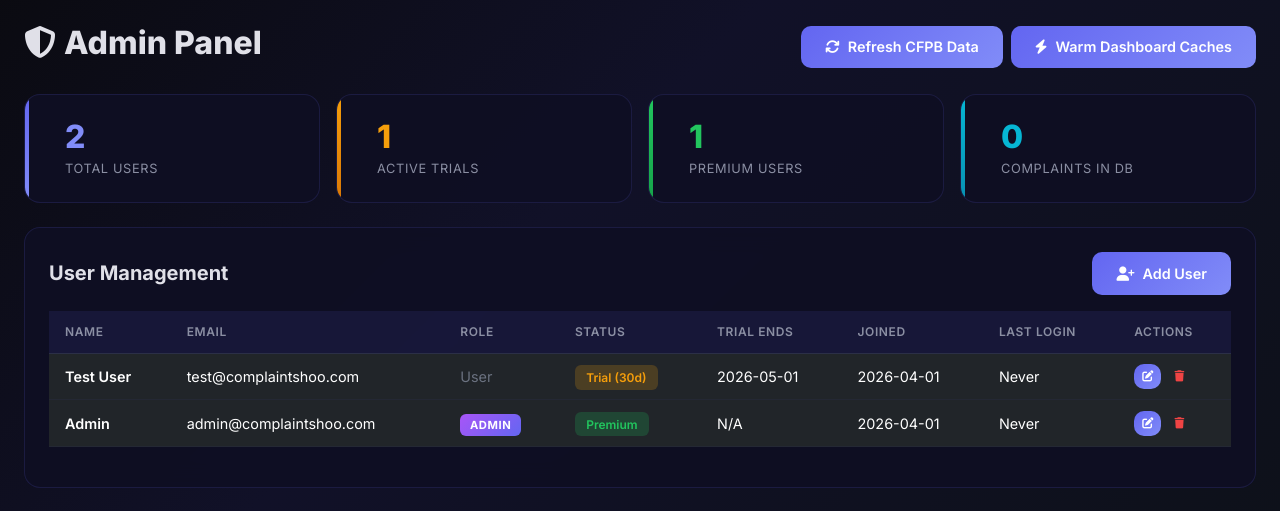
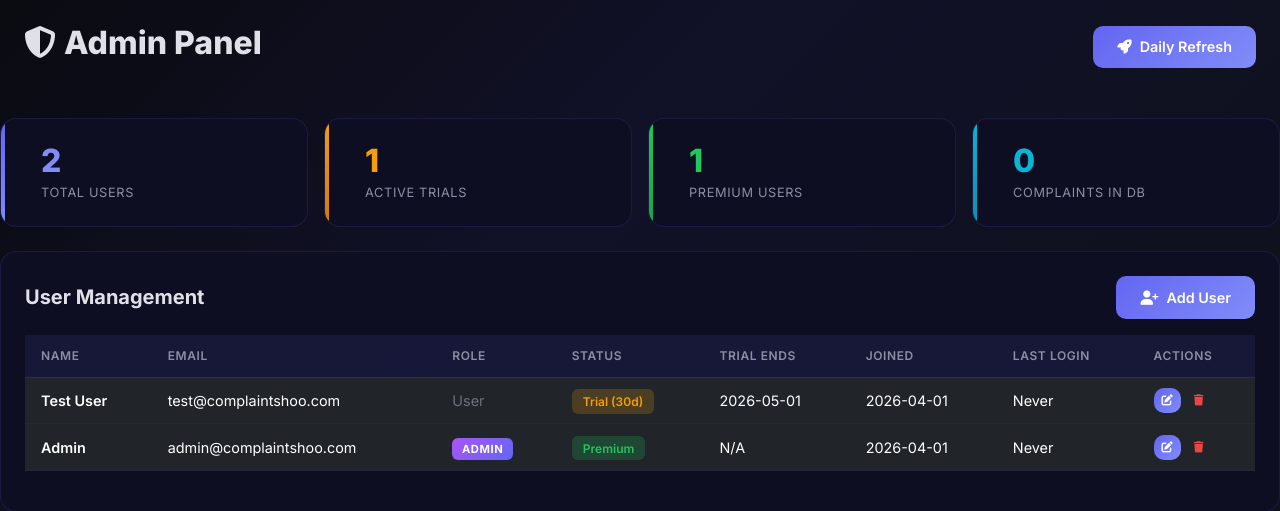
Before and after one commit to naveedk2535-tech/ProjectComplaints, a Flask app: page /admin in a window 1280 px wide. Shown: the part 69-580 px from the top of the page. Run offline with Flask 3, Linux system fonts and the light colour scheme; the visitor is signed in with stand-in values (Sample User, id 1); data comes from the database, SQL or seed files in the repository; some libraries are stand-ins or nearby versions.

Commit message:
Add one-click Daily Refresh: CFPB data + volumes + cache warm
Admin panel now has single 'Daily Refresh' button that runs full pipeline:
1. Fetch new CFPB complaints
2. Update monthly volumes for all companies from CFPB API
3. Clear and rebuild all 27 dashboard caches

Shows real-time progress bar with per-step status. Each step runs
per-company to avoid PA timeout. After refresh, all customer
dropdown switches are instant.

Co-Authored-By: Claude Opus 4.6 (1M context) <noreply@anthropic.com>

```diff
--- a/dashboard/app.py
+++ b/dashboard/app.py
@@ -556,6 +556,62 @@ def create_app():
         result = refresh_data(company=company)
         return jsonify(result)
 
+    @app.route('/api/admin/refresh-volumes', methods=['POST'])
+    @admin_required
+    def admin_refresh_volumes():
+        """Refresh MonthlyVolume data from CFPB API for one company.
+        Call with ?company=NAME. Fetches any months missing or needing update."""
+        import requests as _req
+        from models.database import MonthlyVolume
+        from datetime import timedelta as _td
+
+        company = request.args.get('company', '')
+        if not company:
+            return jsonify({'error': 'company required'}), 400
+
+        CFPB_API = "https://www.consumerfinance.gov/data-research/consumer-complaints/search/api/v1/"
+        today = date.today()
+        start = date(2023, 4, 1)
+        updated = 0
+
+        current = start
+        while current <= today:
+            y, m = current.year, current.month
+            month_key = f"{y}-{m:02d}"
+
+            # Skip if already have this month (unless it's recent — re-check last 2 months)
+            existing = MonthlyVolume.query.filter_by(company=company, month=month_key).first()
+            month_end = date(y + (1 if m == 12 else 0), (m % 12) + 1, 1) - _td(days=1)
+            is_recent = (today - month_end).days < 60
+
+            if existing and existing.total_complaints > 0 and not is_recent:
+                current = date(y + (1 if m == 12 else 0), (m % 12) + 1, 1)
+                continue
+
+            try:
+                r = _req.get(CFPB_API, params={
+                    'company': company, 'size': 0, 'no_aggs': 'true',
+                    'date_received_min': date(y, m, 1).isoformat(),
+                    'date_received_max': month_end.isoformat(),
+                }, timeout=15)
+                r.raise_for_status()
+                total = r.json().get('hits', {}).get('total', {}).get('value', 0)
+            except Exception:
+                total = 0
+
+            if total > 0:
+                if existing:
+                    existing.total_complaints = total
+                    existing.last_updated = datetime.utcnow()
+                else:
+                    db.session.add(MonthlyVolume(company=company, month=month_key, total_complaints=total))
+                updated += 1
+
+            current = date(y + (1 if m == 12 else 0), (m % 12) + 1, 1)
+
+        db.session.commit()
+        return jsonify({'company': company, 'months_updated': updated})
+
     @app.route('/api/admin/decompress-db', methods=['POST'])
     @admin_required
     def admin_decompress_db():
--- a/dashboard/templates/admin.html
+++ b/dashboard/templates/admin.html
@@ -6,16 +6,24 @@
     <div class="d-flex justify-content-between align-items-center mb-4">
         <h2 style="font-weight: 800;"><i class="fas fa-shield-alt me-2"></i>Admin Panel</h2>
         <div class="d-flex gap-2">
-            <button class="btn btn-cw" onclick="refreshCFPB()">
-                <i class="fas fa-sync me-2"></i>Refresh CFPB Data
-            </button>
-            <button class="btn btn-cw" id="warmBtn" onclick="warmCaches()">
-                <i class="fas fa-bolt me-2"></i>Warm Dashboard Caches
+            <button class="btn btn-cw" id="dailyRefreshBtn" onclick="dailyRefresh()">
+                <i class="fas fa-rocket me-2"></i>Daily Refresh
             </button>
             <button class="btn btn-cw-outline" onclick="decompressDB()" id="decompressBtn" style="display:none;">
                 <i class="fas fa-database me-2"></i>Decompress DB
             </button>
         </div>
+    </div>
+
+    <!-- Daily Refresh Progress Panel -->
+    <div id="refresh-panel" class="card-cw p-3 mb-4" style="display:none;">
+        <h6 style="font-weight:700;margin-bottom:8px;"><i class="fas fa-tasks me-2"></i>Daily Refresh Progress</h6>
+        <div id="refresh-steps" style="font-size:0.82rem;"></div>
+        <div class="mt-2" style="background:var(--bg-input);border-radius:8px;height:8px;overflow:hidden;">
+            <div id="refresh-bar" style="height:100%;background:var(--accent-indigo);width:0%;transition:width 0.3s;border-radius:8px;"></div>
+        </div>
+        <div id="refresh-status" class="mt-2" style="font-size:0.78rem;color:var(--text-muted);"></div>
+    </div>
     </div>
 
     <!-- Admin KPIs -->
@@ -220,60 +228,110 @@ async function saveUser() {
     }
 }
 
-async function warmCaches() {
-    const btn = document.getElementById('warmBtn');
+// ── Daily Refresh: full pipeline ──────────────────────────────
+// Step 1: Refresh CFPB complaint data
+// Step 2: Update monthly volumes for all companies
+// Step 3: Clear + rebuild all dashboard caches
+async function dailyRefresh() {
+    const btn = document.getElementById('dailyRefreshBtn');
+    const panel = document.getElementById('refresh-panel');
+    const steps = document.getElementById('refresh-steps');
+    const bar = document.getElementById('refresh-bar');
+    const status = document.getElementById('refresh-status');
+
     btn.disabled = true;
-    btn.innerHTML = '<span class="spinner-cw me-2"></span>Clearing caches...';
-    showStatus('Clearing old caches...', 'info');
+    btn.innerHTML = '<span class="spinner-cw me-2"></span>Running...';
+    panel.style.display = 'block';
+    const startTime = Date.now();
+
+    function updateStep(html) { steps.innerHTML = html; }
+    function updateBar(pct) { bar.style.width = pct + '%'; }
+    function updateStatus(text) { status.textContent = text; }
+    function elapsed() { return ((Date.now() - startTime) / 1000).toFixed(0) + 's'; }
+
+    let stepHtml = '';
+    function addStep(icon, color, text) {
+        stepHtml += `<div class="d-flex align-items-center gap-2 mb-1"><i class="fas fa-${icon}" style="color:var(--accent-${color});width:16px;"></i><span>${text}</span></div>`;
+        updateStep(stepHtml);
+    }
 
     try {
-        // Step 1: Clear caches and get company list
+        // ── STEP 1: Refresh CFPB complaints ──
+        addStep('spinner fa-spin', 'indigo', 'Fetching new complaints from CFPB...');
+        updateBar(5);
+        const cfpbResp = await fetch('/api/cfpb/refresh', {
+            method: 'POST', headers: {'Content-Type': 'application/json'}, body: '{}'
+        });
+        const cfpb = await cfpbResp.json();
+        stepHtml = stepHtml.replace('fa-spinner fa-spin', 'fa-check').replace('Fetching new', 'Fetched');
+        addStep('check', 'green', `CFPB: +${cfpb.added} new complaints (${cfpb.total_in_db.toLocaleString()} total)`);
+        updateBar(15);
+
+        // ── STEP 2: Update monthly volumes ──
+        addStep('spinner fa-spin', 'indigo', 'Updating monthly volumes...');
+        updateBar(18);
+
+        // Get company list
+        const compResp = await fetch('/api/companies');
+        const companies = await compResp.json();
+        let volUpdated = 0;
+
+        for (let i = 0; i < companies.length; i++) {
+            const comp = companies[i].company;
+            updateStatus(`Volumes: ${i+1}/${companies.length} — ${comp.substring(0,30)}... (${elapsed()})`);
+            updateBar(18 + Math.round((i / companies.length) * 32));
+            try {
+                const vr = await fetch('/api/admin/refresh-volumes?company=' + encodeURIComponent(comp), { method: 'POST' });
+                const vd = await vr.json();
+                volUpdated += vd.months_updated || 0;
+            } catch(e) {}
+        }
+
+        stepHtml = stepHtml.replace(/Updating monthly volumes\.\.\.<\/span><\/div>$/, `Monthly volumes updated (${volUpdated} months refreshed)</span></div>`);
+        stepHtml = stepHtml.replace('fa-spinner fa-spin', 'fa-check');
+        updateStep(stepHtml);
+        updateBar(50);
+
+        // ── STEP 3: Clear and warm all caches ──
+        addStep('spinner fa-spin', 'indigo', 'Rebuilding dashboard caches...');
+        updateBar(52);
+
         const clearResp = await fetch('/api/admin/warm-caches?clear=1', { method: 'POST' });
         const clearData = await clearResp.json();
-        const companies = clearData.companies; // [null, "COMPANY1", "COMPANY2", ...]
+        const targets = clearData.companies;
+        let warmed = 0;
 
-        let warmed = 0, totalMs = 0;
-        // Step 2: Warm each company one at a time
-        for (const comp of companies) {
+        for (let i = 0; i < targets.length; i++) {
+            const comp = targets[i];
             const label = comp || 'Industry';
-            btn.innerHTML = `<span class="spinner-cw me-2"></span>${warmed+1}/${companies.length}: ${label.substring(0,20)}...`;
-            showStatus(`Warming ${warmed+1}/${companies.length}: ${label}...`, 'info');
-
+            updateStatus(`Caching: ${i+1}/${targets.length} — ${label.substring(0,30)}... (${elapsed()})`);
+            updateBar(52 + Math.round((i / targets.length) * 46));
             const url = '/api/admin/warm-caches' + (comp ? '?company=' + encodeURIComponent(comp) : '');
-            const resp = await fetch(url, { method: 'POST' });
-            const data = await resp.json();
-            if (data.status === 'ok') warmed++;
-            totalMs += data.ms || 0;
+            try {
+                const wr = await fetch(url, { method: 'POST' });
+                const wd = await wr.json();
+                if (wd.status === 'ok') warmed++;
+            } catch(e) {}
         }
 
+        stepHtml = stepHtml.replace(/Rebuilding dashboard caches\.\.\.<\/span><\/div>$/, `Dashboard caches rebuilt (${warmed}/${targets.length} companies)</span></div>`);
+        stepHtml = stepHtml.replace('fa-spinner fa-spin', 'fa-check');
+        updateStep(stepHtml);
+        updateBar(100);
+
+        // ── DONE ──
+        addStep('rocket', 'green', `All done in ${elapsed()}! Dashboard is now blazing fast for all users.`);
+        updateStatus('Next refresh recommended: tomorrow');
         btn.disabled = false;
-        btn.innerHTML = '<i class="fas fa-bolt me-2"></i>Warm Dashboard Caches';
-        showStatus(`Done! Warmed ${warmed}/${companies.length} caches in ${(totalMs/1000).toFixed(0)}s. All dropdown switches are now instant.`, 'success');
+        btn.innerHTML = '<i class="fas fa-rocket me-2"></i>Daily Refresh';
+        showStatus(`Daily refresh complete! ${cfpb.added} new complaints, ${volUpdated} volume updates, ${warmed} caches warmed.`, 'success');
+
     } catch (err) {
+        addStep('exclamation-triangle', 'red', 'Error: ' + err.message);
         btn.disabled = false;
-        btn.innerHTML = '<i class="fas fa-bolt me-2"></i>Warm Dashboard Caches';
-        showStatus('Cache warming failed: ' + err.message, 'error');
+        btn.innerHTML = '<i class="fas fa-rocket me-2"></i>Daily Refresh';
+        showStatus('Refresh failed: ' + err.message, 'error');
     }
-}
-
-function refreshCFPB() {
-    const btn = event.target.closest('button');
-    btn.disabled = true;
-    btn.innerHTML = '<span class="spinner-cw me-2"></span>Refreshing...';
-    showStatus('Fetching new complaints from CFPB API...', 'info');
-
-    fetch('/api/cfpb/refresh', { method: 'POST', headers: {'Content-Type': 'application/json'}, body: '{}' })
-    .then(r => r.json())
-    .then(data => {
-        btn.disabled = false;
-        btn.innerHTML = '<i class="fas fa-sync me-2"></i>Refresh CFPB Data';
-        showStatus(`Done! Added ${data.added} new complaints. Total: ${data.total_in_db}`, 'success');
-    })
-    .catch(err => {
-        btn.disabled = false;
-        btn.innerHTML = '<i class="fas fa-sync me-2"></i>Refresh CFPB Data';
-        showStatus('Error: ' + err.message, 'error');
-    });
 }
 
 function decompressDB() {
```
